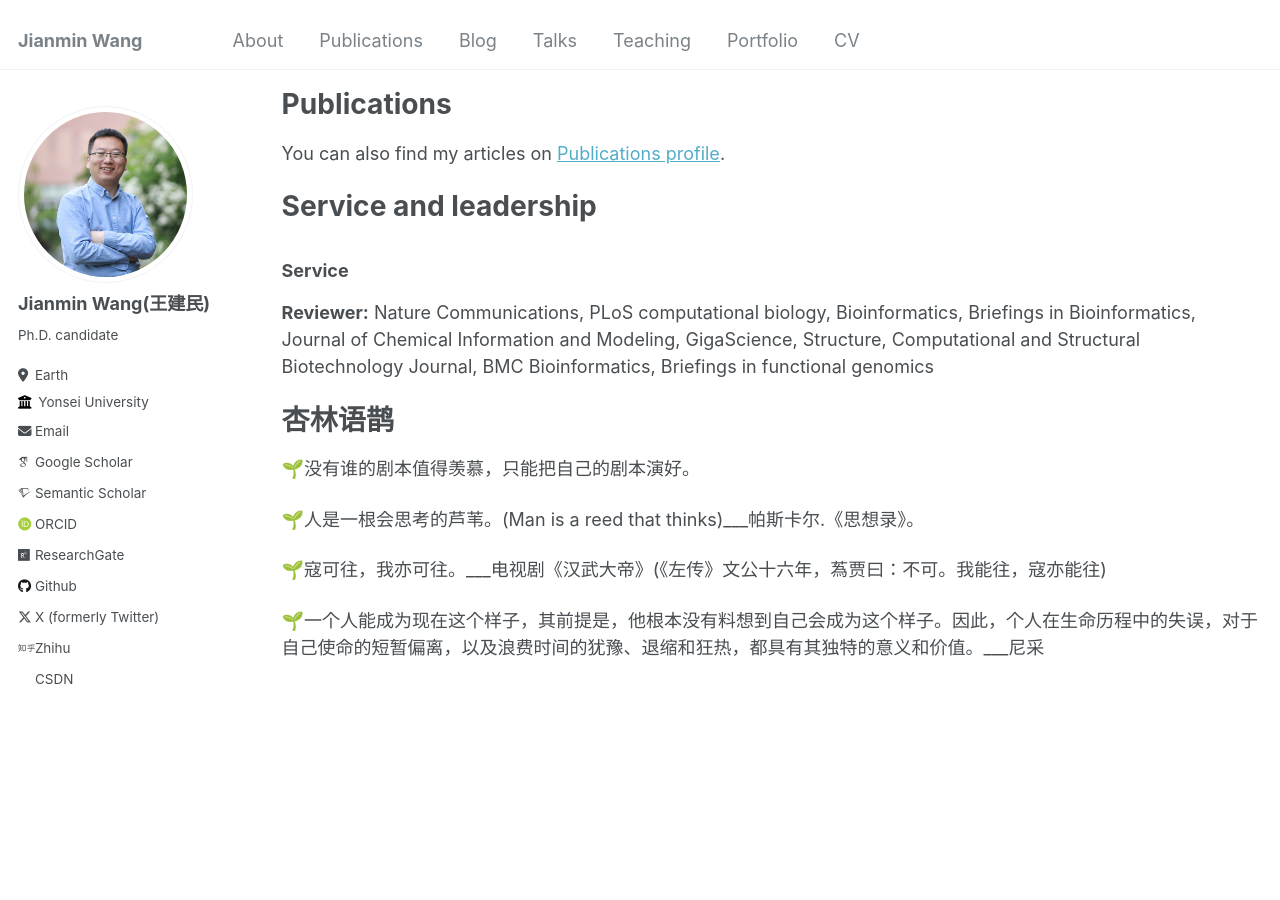
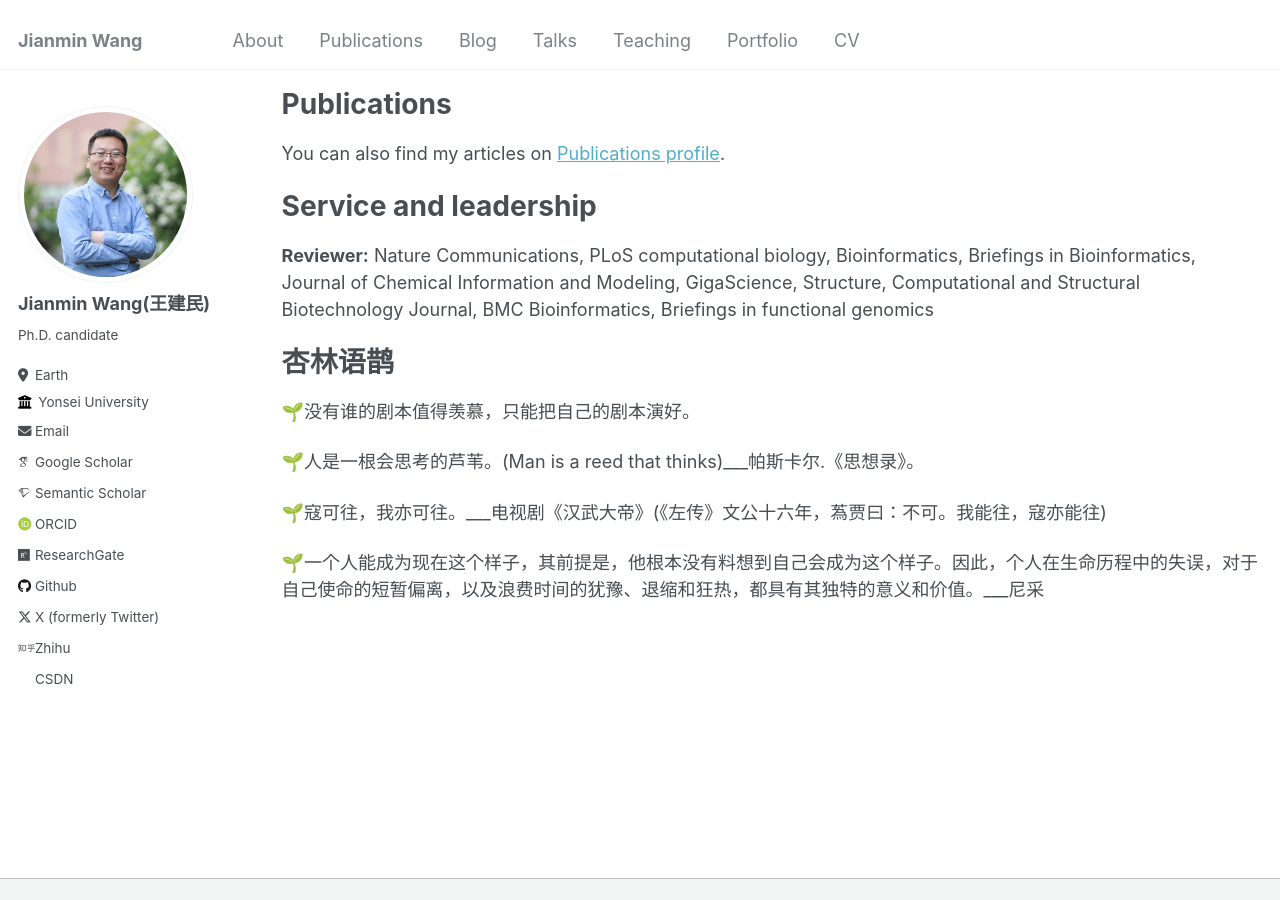
Before and after one commit to Jianmin2drugai/Jianmin2drugai.github.io, a Jekyll site: the page built from _pages/cv.md, in a window 1280 px wide and 900 px high, scrolled down 389 px. Built offline with Jekyll 4.4.1, drawn with Linux system fonts in a browser that asks for light colours; some web fonts are replaced.

Commit message:
Update cv.md

```diff
--- a/_pages/cv.md
+++ b/_pages/cv.md
@@ -33,8 +33,6 @@ You can also find my articles on <a href="https://jianmin2drugai.github.io/publi
 Service and leadership
 ======
 
-### Service
-
 **Reviewer:** Nature Communications, PLoS computational biology, Bioinformatics, Briefings in Bioinformatics, Journal of Chemical Information and Modeling, GigaScience, Structure, Computational and Structural Biotechnology Journal, BMC Bioinformatics, Briefings in functional genomics
 
 
```
